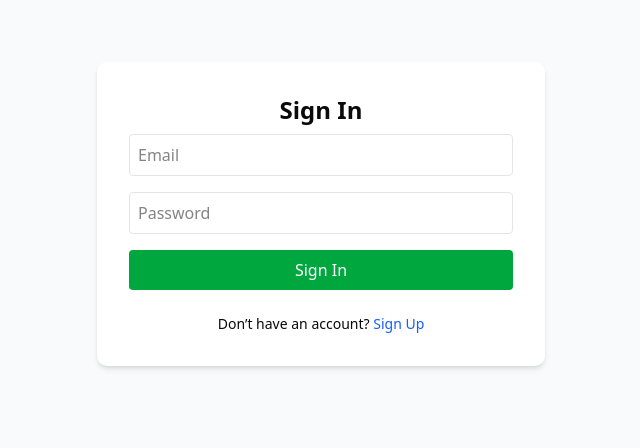
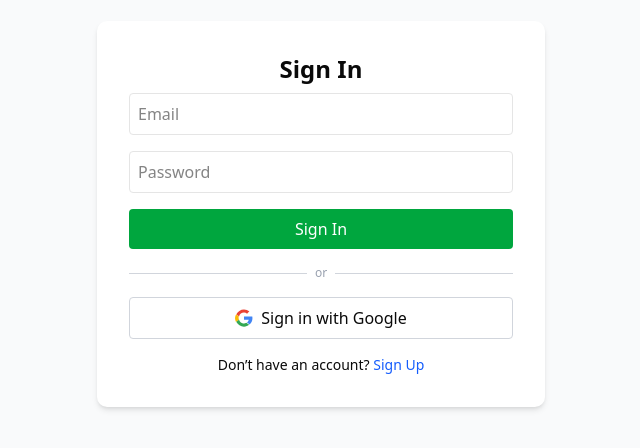
Before and after one commit to gopalroy1/Expense-Tracker-Frontend, a React (Vite) app: page /login in a window 1280 px wide. Shown: the part 186-634 px from the top of the page, without its empty margins (319-959 px from the left). Built offline with nearby package versions, Linux system fonts and the light colour scheme; no server answers.

Commit message:
Add Google Sign-In functionality and update API routes

```diff
--- /dev/null
+++ b/src/api/googleSignIn.ts
@@ -0,0 +1,8 @@
+
+export const googleSignIn = () => {
+    window.open(
+  'http://localhost:3000/api/auth/google',
+  "_self"
+);
+
+}
--- a/src/api/index.ts
+++ b/src/api/index.ts
@@ -6,6 +6,7 @@ export const API_URL = {
   LOGIN: `/api/auth/login`,
   LOG_OUT: `/api/auth/logout`,
   IS_LOGGED_IN: `/api/auth/isloggedin`,
+  GOOGLE_AUTH: `/api/auth/google`,
 };
 
 export const API = {
--- a/src/constants/constant.ts
+++ b/src/constants/constant.ts
@@ -1,4 +1,8 @@
 import { Home, SquareDashedMousePointer, Wallet } from "lucide-react";
+
+export const googleSignIn = () => {
+  window.open("http://localhost:3000/api/auth/google", "_self");
+};
 
 export const MENU_ITEMS = [
   { name: "Dashboard", icon: Home, path: "/dashboard" },
--- a/src/pages/login.tsx
+++ b/src/pages/login.tsx
@@ -3,6 +3,7 @@ import { useDispatch } from "react-redux";
 import { useNavigate } from "react-router-dom";
 import { toast } from "sonner";
 import { API } from "../api";
+import { googleSignIn } from "../constants/constant";
 import { useApi } from "../hooks/useApi";
 import { loginSuccess } from "../store/authSlice";
 import { loginSchema } from "../validation/logInSchema";
@@ -109,6 +110,28 @@ const LoginPage: React.FC = () => {
           {loading ? "Signing in..." : "Sign In"}
         </button>
 
+        {/* Divider */}
+        <div className="flex items-center gap-2">
+          <hr className="flex-1 border-gray-300" />
+          <span className="text-xs text-gray-400">or</span>
+          <hr className="flex-1 border-gray-300" />
+        </div>
+
+        {/* Google Sign In */}
+        <button
+          type="button"
+          onClick={googleSignIn}
+          className="flex items-center justify-center gap-2 w-full border border-gray-300 py-2 rounded hover:bg-gray-50 transition"
+        >
+          <svg width="18" height="18" viewBox="0 0 48 48">
+            <path fill="#EA4335" d="M24 9.5c3.14 0 5.95 1.08 8.17 2.85l6.1-6.1C34.39 3.07 29.47 1 24 1 14.82 1 7.07 6.48 3.6 14.24l7.1 5.52C12.42 13.74 17.74 9.5 24 9.5z"/>
+            <path fill="#4285F4" d="M46.52 24.5c0-1.64-.15-3.22-.43-4.74H24v8.98h12.67c-.55 2.94-2.2 5.43-4.68 7.1l7.18 5.58C43.27 37.28 46.52 31.35 46.52 24.5z"/>
+            <path fill="#FBBC05" d="M10.7 28.24A14.6 14.6 0 0 1 9.5 24c0-1.47.25-2.9.7-4.24l-7.1-5.52A23.94 23.94 0 0 0 0 24c0 3.87.93 7.53 2.6 10.76l7.1-5.52z" />
+            <path fill="#34A853" d="M24 47c5.47 0 10.06-1.81 13.42-4.9l-7.18-5.58c-1.98 1.33-4.51 2.12-6.24 2.12-6.26 0-11.58-4.24-13.3-9.96l-7.1 5.52C7.07 41.52 14.82 47 24 47z"/>
+          </svg>
+          Sign in with Google
+        </button>
+
         {/* Footer */}
         <p className="text-center text-sm mt-2">
           Don’t have an account?{" "}
--- a/src/pages/signup.tsx
+++ b/src/pages/signup.tsx
@@ -4,6 +4,7 @@ import { useDispatch } from "react-redux";
 import { useNavigate } from "react-router-dom";
 import { toast } from "sonner";
 import { API } from "../api";
+import { googleSignIn } from "../constants/constant";
 import { useApi } from "../hooks/useApi";
 import { signupSchema } from "../validation/signUpSchema";
 
@@ -195,6 +196,28 @@ if (!result.success) {
           {loading ? "Creating account..." : "Sign Up"}
         </button>
 
+        {/* Divider */}
+        <div className="flex items-center gap-2">
+          <hr className="flex-1 border-gray-300" />
+          <span className="text-xs text-gray-400">or</span>
+          <hr className="flex-1 border-gray-300" />
+        </div>
+
+        {/* Google Sign In */}
+        <button
+          type="button"
+          onClick={googleSignIn}
+          className="flex items-center justify-center gap-2 w-full border border-gray-300 py-2 rounded hover:bg-gray-50 transition"
+        >
+          <svg width="18" height="18" viewBox="0 0 48 48">
+            <path fill="#EA4335" d="M24 9.5c3.14 0 5.95 1.08 8.17 2.85l6.1-6.1C34.39 3.07 29.47 1 24 1 14.82 1 7.07 6.48 3.6 14.24l7.1 5.52C12.42 13.74 17.74 9.5 24 9.5z"/>
+            <path fill="#4285F4" d="M46.52 24.5c0-1.64-.15-3.22-.43-4.74H24v8.98h12.67c-.55 2.94-2.2 5.43-4.68 7.1l7.18 5.58C43.27 37.28 46.52 31.35 46.52 24.5z"/>
+            <path fill="#FBBC05" d="M10.7 28.24A14.6 14.6 0 0 1 9.5 24c0-1.47.25-2.9.7-4.24l-7.1-5.52A23.94 23.94 0 0 0 0 24c0 3.87.93 7.53 2.6 10.76l7.1-5.52z" />
+            <path fill="#34A853" d="M24 47c5.47 0 10.06-1.81 13.42-4.9l-7.18-5.58c-1.98 1.33-4.51 2.12-6.24 2.12-6.26 0-11.58-4.24-13.3-9.96l-7.1 5.52C7.07 41.52 14.82 47 24 47z"/>
+          </svg>
+          Sign in with Google
+        </button>
+
         <p className="text-center text-sm mt-2">
           Already have an account?{" "}
           <span
--- a/src/routes/ProtectedRoutes.tsx
+++ b/src/routes/ProtectedRoutes.tsx
@@ -1,37 +1,37 @@
-import { Outlet } from "react-router-dom";
+import { API } from "@/api";
+import { useApi } from "@/hooks/useApi";
+import { loginSuccess, logout } from "@/store/authSlice";
+import type { RootState } from "@/store";
+import { useEffect, useState } from "react";
+import { useDispatch, useSelector } from "react-redux";
+import { Navigate, Outlet } from "react-router-dom";
+import Loader from "@/components/common/Loader";
 
 const ProtectedRoute = () => {
-  // const dispatch = useDispatch();
-  // //@ts-ignore
-  // const user = useSelector((state) => state.auth.user);
+  const dispatch = useDispatch();
+  const user = useSelector((state: RootState) => state.auth.user);
+  const { callApi } = useApi();
+  const [initializing, setInitializing] = useState(!user);
 
-  // const { callApi } = useApi();
+  useEffect(() => {
+    if (user) return;
 
-  // const [initializing, setInitializing] = useState(true);
-  // // <-- THIS FIXES YOUR BUG
+    const check = async () => {
+      try {
+        const data = await callApi(() => API.isLoggedIn());
+        dispatch(loginSuccess({ user: data.data.user }));
+      } catch {
+        dispatch(logout());
+      }
+      setInitializing(false);
+    };
 
-  // useEffect(() => {
-  //   const check = async () => {
-  //     try {
-  //       const data = await callApi(() => API.isLoggedIn());
-  //       dispatch(loginSuccess({ user: data.data.user }));
-  //     } catch {
-  //       dispatch(logout());
-  //     }
-  //     setInitializing(false); // <-- let component know check is done
-  //   };
+    check();
+  }, []);
 
-  //   if (!user) {
-  //     check();
-  //   } else {
-  //     setInitializing(false);
-  //   }
-  // }, []);
+  if (initializing) return <Loader />;
 
-  // // 🔥 FIX: do NOT redirect while initializing
-  // if (initializing) return <Loader />;
-
-  // if (!user) return <Navigate to="/login" replace />;
+  if (!user) return <Navigate to="/login" replace />;
 
   return <Outlet />;
 };
```
